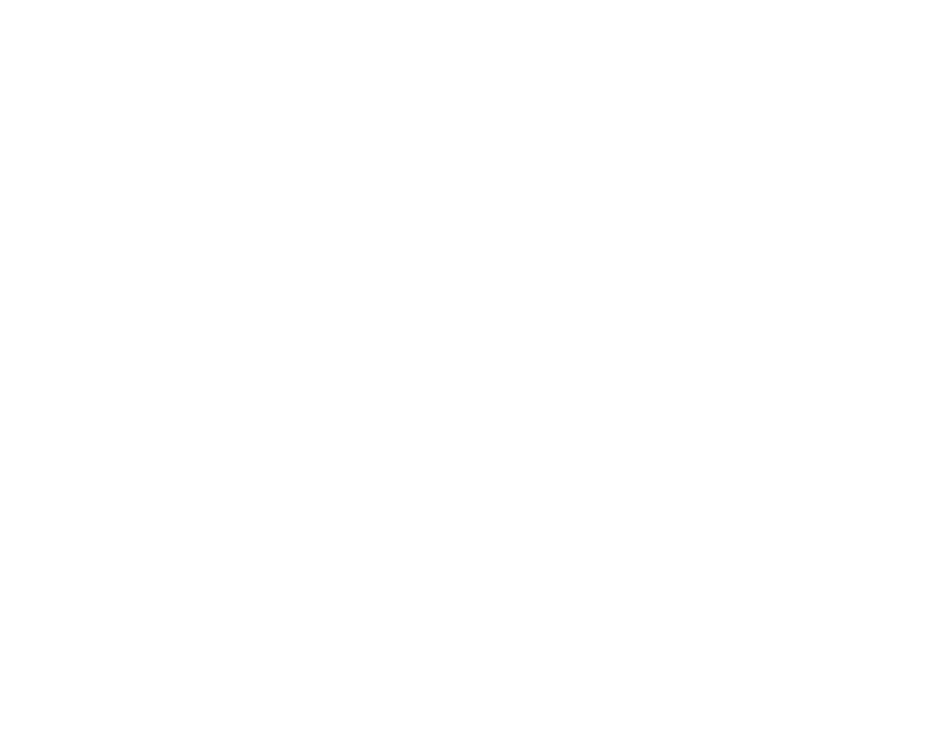
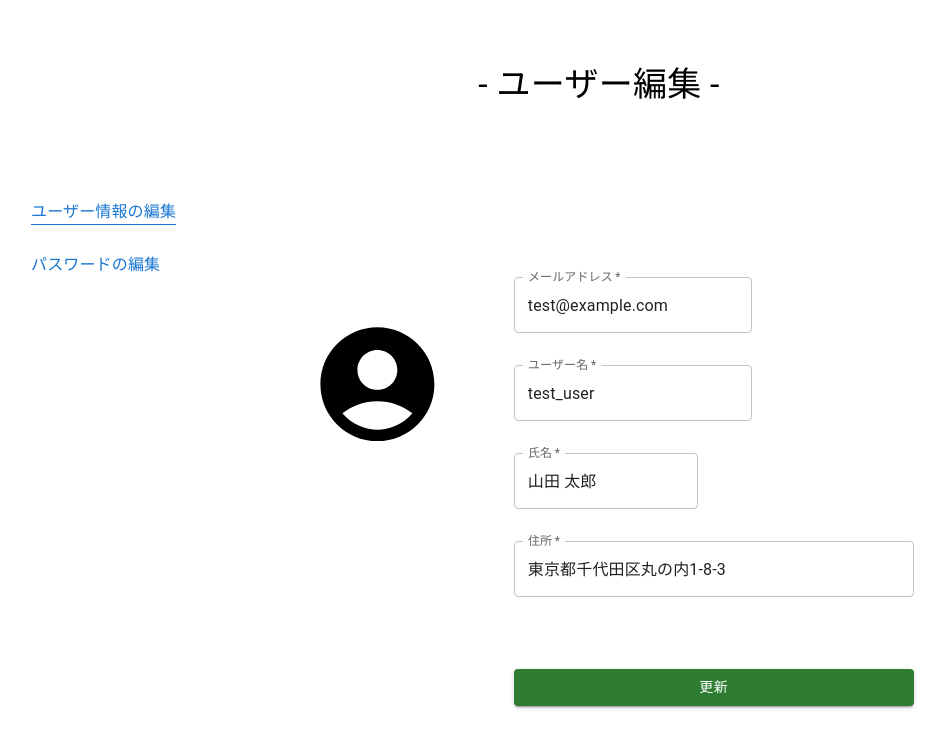
Before and after one commit to Invoice-ti-mukaihatu/invoice_front, a React app: page /user_edit in a window 1280 px wide. Before the commit this address had no page. Shown: the top 748 px of the page, without its empty margins (41-987 px from the left). Built offline with nearby package versions, Linux system fonts and the light colour scheme; the HTML template or start-up script is replaced by a standard one.

Commit message:
ユーザー編集とパスワード編集画面の作成

```diff
--- a/src/App.tsx
+++ b/src/App.tsx
@@ -4,6 +4,8 @@
 import axios from "axios";
 import { BACKEND_BASE_URL } from "./env";
 import { Menu } from "./pages/menu/Menu";
+import { UserEdit } from "./pages/userEdit/UserEdit";
+import { PasswordEdit } from "./pages/passwordEdit/PasswordEdit";
 
 export const App = () => {
   axios.defaults.withCredentials = true;
@@ -14,6 +16,8 @@
       <Routes>
         <Route path="/" Component={Login} />
         <Route path="/menu" Component={Menu} />
+        <Route path="/user_edit" Component={UserEdit} />
+        <Route path="/password_edit" Component={PasswordEdit} />
       </Routes>
     </BrowserRouter>
   );
--- /dev/null
+++ b/src/pages/passwordEdit/PasswordEdit.tsx
@@ -0,0 +1,84 @@
+import * as React from "react";
+import { Box, Button, Container, Grid, TextField, Typography } from "@mui/material";
+import { AccountCircle } from "@mui/icons-material";
+import { useNavigate } from "react-router-dom";
+
+export const PasswordEdit: React.FC = () => {
+  const navigate = useNavigate();
+  return (
+    <Container fixed>
+      <Box
+        sx={{
+          marginTop: 8,
+          display: "flex",
+          flexDirection: "column",
+          alignItems: "center",
+        }}
+      >
+        <Typography component="h1" variant="h4">
+          - パスワード編集 -
+        </Typography>
+        <Grid container mt={10}>
+          <Grid item xs={2} mt={1}>
+            <Button>
+              <Typography color={"949497"} onClick={() => navigate("/user_edit")}>
+                ユーザー情報の編集
+              </Typography>
+            </Button>
+            <Button>
+              <Typography mt={2} borderBottom={1}>
+                パスワードの編集
+              </Typography>
+            </Button>
+          </Grid>
+          <Grid item xs={0.5}></Grid>
+          <Grid item xs={9.5}>
+            <Grid
+              container
+              padding={"10% 5% 10% 5%"}
+              sx={{
+                backgroundColor: "F1F1F4",
+                border: "D8D8DB",
+                borderRadius: "10%",
+              }}
+            >
+              <Grid item xs={12}>
+                <Grid container spacing={4}>
+                  <Grid item xs={3}></Grid>
+                  <Grid item xs={6}>
+                    <TextField
+                      required
+                      label="パスワード"
+                      id="outlined-size-normal"
+                      type="password"
+                      fullWidth
+                    />
+                  </Grid>
+                  <Grid item xs={3}></Grid>
+                  <Grid item xs={3}></Grid>
+                  <Grid item xs={6}>
+                    <TextField
+                      required
+                      label="パスワードの確認"
+                      id="outlined-size-normal"
+                      type="password"
+                      fullWidth
+                    />
+                  </Grid>
+                  <Grid item xs={3}></Grid>
+                  <Grid item xs={3}></Grid>
+                  <Grid item xs={6} mt={5}>
+                    <Button color="success" fullWidth variant="contained">
+                      更新
+                    </Button>
+                  </Grid>
+                  <Grid item xs={3}></Grid>
+                </Grid>
+              </Grid>
+            </Grid>
+          </Grid>
+        </Grid>
+      </Box>
+    </Container>
+  );
+};
--- /dev/null
+++ b/src/pages/userEdit/UserEdit.tsx
@@ -0,0 +1,113 @@
+import * as React from "react";
+import { Box, Button, Container, Grid, TextField, Typography } from "@mui/material";
+import { AccountCircle } from "@mui/icons-material";
+import { useNavigate } from "react-router-dom";
+
+export const UserEdit: React.FC = () => {
+  const navigate = useNavigate();
+  return (
+    <Container fixed>
+      <Box
+        sx={{
+          marginTop: 8,
+          display: "flex",
+          flexDirection: "column",
+          alignItems: "center",
+        }}
+      >
+        <Typography component="h1" variant="h4">
+          - ユーザー編集 -
+        </Typography>
+        <Grid container mt={10}>
+          <Grid item xs={2} mt={1}>
+            <Button>
+              <Typography borderBottom={1}>ユーザー情報の編集</Typography>
+            </Button>
+            <Button>
+              <Typography mt={2} color={"949497"} onClick={() => navigate("/password_edit")}>
+                パスワードの編集
+              </Typography>
+            </Button>
+          </Grid>
+          <Grid item xs={0.5}></Grid>
+          <Grid item xs={9.5}>
+            <Grid
+              container
+              padding={"10% 5% 10% 5%"}
+              sx={{
+                backgroundColor: "F1F1F4",
+                border: "D8D8DB",
+                borderRadius: "10%",
+              }}
+            >
+              <Grid item xs={2}>
+                <AccountCircle
+                  sx={{
+                    width: "100%",
+                    height: "50%",
+                    color: "949497",
+                  }}
+                />
+              </Grid>
+              <Grid item xs={1}></Grid>
+              <Grid item xs={9}>
+                <Grid container spacing={4}>
+                  <Grid item xs={5}>
+                    <TextField
+                      required
+                      label="メールアドレス"
+                      id="outlined-size-normal"
+                      placeholder="test@example.com"
+                      defaultValue={"test@example.com"}
+                      fullWidth
+                    />
+                  </Grid>
+                  <Grid item xs={7}></Grid>
+                  <Grid item xs={5}>
+                    <TextField
+                      required
+                      label="ユーザー名"
+                      id="outlined-size-normal"
+                      placeholder="test_user"
+                      defaultValue={"test_user"}
+                      fullWidth
+                    />
+                  </Grid>
+                  <Grid item xs={7}></Grid>
+                  <Grid item xs={4}>
+                    <TextField
+                      required
+                      label="氏名"
+                      id="outlined-size-normal"
+                      placeholder="山田 太郎"
+                      defaultValue={"山田 太郎"}
+                      fullWidth
+                    />
+                  </Grid>
+                  <Grid item xs={8}></Grid>
+                  <Grid item xs={8}>
+                    <TextField
+                      required
+                      label="住所"
+                      id="outlined-size-normal"
+                      placeholder="東京都千代田区丸の内1-8-3"
+                      defaultValue={"東京都千代田区丸の内1-8-3"}
+                      fullWidth
+                    />
+                  </Grid>
+                  <Grid item xs={4}></Grid>
+                  <Grid item xs={8} mt={5}>
+                    <Button color="success" fullWidth variant="contained">
+                      更新
+                    </Button>
+                  </Grid>
+                  <Grid item xs={4}></Grid>
+                </Grid>
+              </Grid>
+            </Grid>
+          </Grid>
+        </Grid>
+      </Box>
+    </Container>
+  );
+};
```
